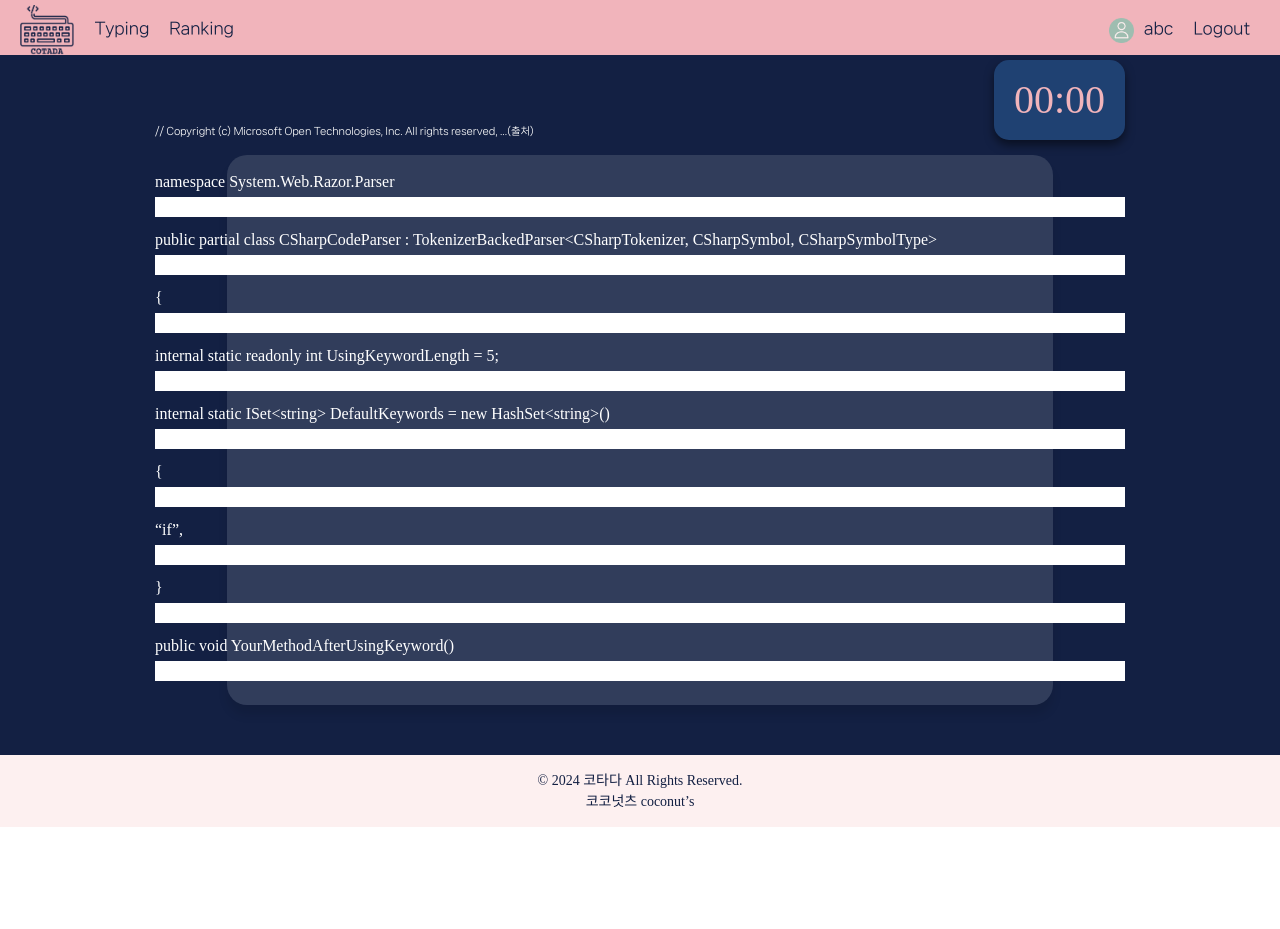
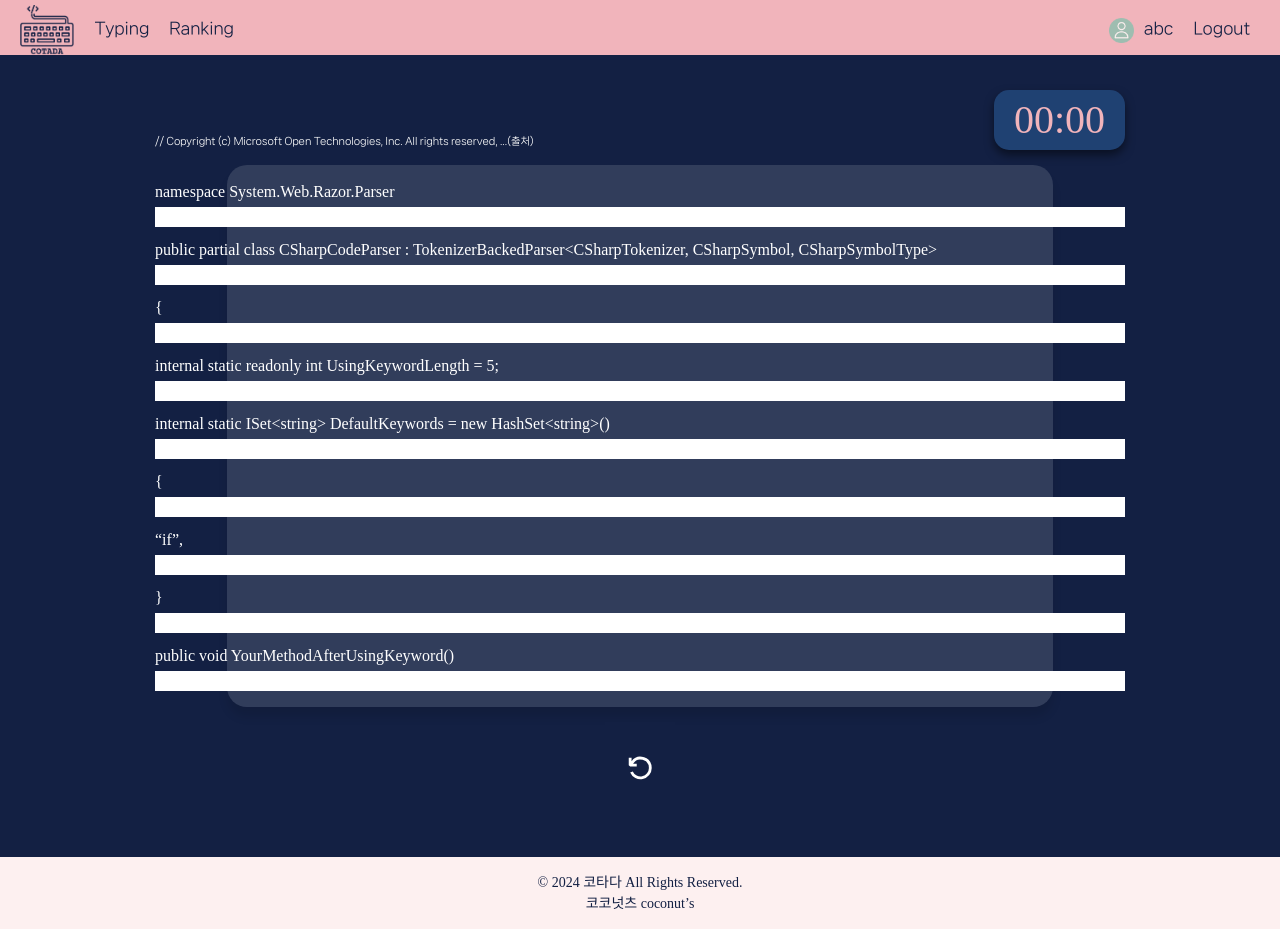
Before and after one commit to DS-coconuts/front-end, a React (Create React App) app: page /typing in a window 1280 px wide. Before the commit the page ends 827 px from the top, so only its background shows below. Built offline with nearby package versions, Linux system fonts and the light colour scheme; a web font is replaced by a local one.

Commit message:
타이핑 페이지 css 수정

```diff
--- a/src/pages/TypingPage.js
+++ b/src/pages/TypingPage.js
@@ -1,5 +1,8 @@
 import React, { useState, useRef, useEffect } from 'react';
 import styled from 'styled-components';
+
+import { VscDebugRestart } from "react-icons/vsc";
+import ResultIcon from '../components/ResultIcon';
 
 const PageContainer = styled.div`
   background-color: #132043;
@@ -7,7 +10,7 @@ const PageContainer = styled.div`
   display: flex;
   align-items: center;
   flex-direction: column;
-  height: 700px;
+  height: 100%;
 `;
 
 const Box = styled.div`
@@ -30,7 +33,7 @@ const SourceText = styled.p`
 
 const TimerBox = styled.div`
   box-shadow: 0px 5px 10px rgba(0, 0, 0, 0.5);
-  padding: 10px 20px;
+  padding: 0px 20px;
   border: none;
   border-radius: 15px;
   background-color: #1F4172;
@@ -47,6 +50,7 @@ const TopBox = styled.div`
   align-items: flex-end;
   height: 50px;
   width: 970px;
+  margin-top: 10px;
 `;
 
 const TextInput = styled.input`
@@ -70,6 +74,15 @@ const TextCode = styled.p`
 
 const TextBox = styled.div`
   margin: 5px;
+`
+
+const IconBox = styled.div`
+  margin: 15px auto;
+  padding: 0;
+  width: 600px;
+  display: flex;
+  align-items: center;
+  text-align: center;
 `
 
 const TypingPage = () => {
@@ -100,6 +113,10 @@ const TypingPage = () => {
       ))}
 
       </Box>
+
+      <IconBox>
+        <ResultIcon icon={VscDebugRestart} />
+      </IconBox>
     </PageContainer>
   );
 };
```
